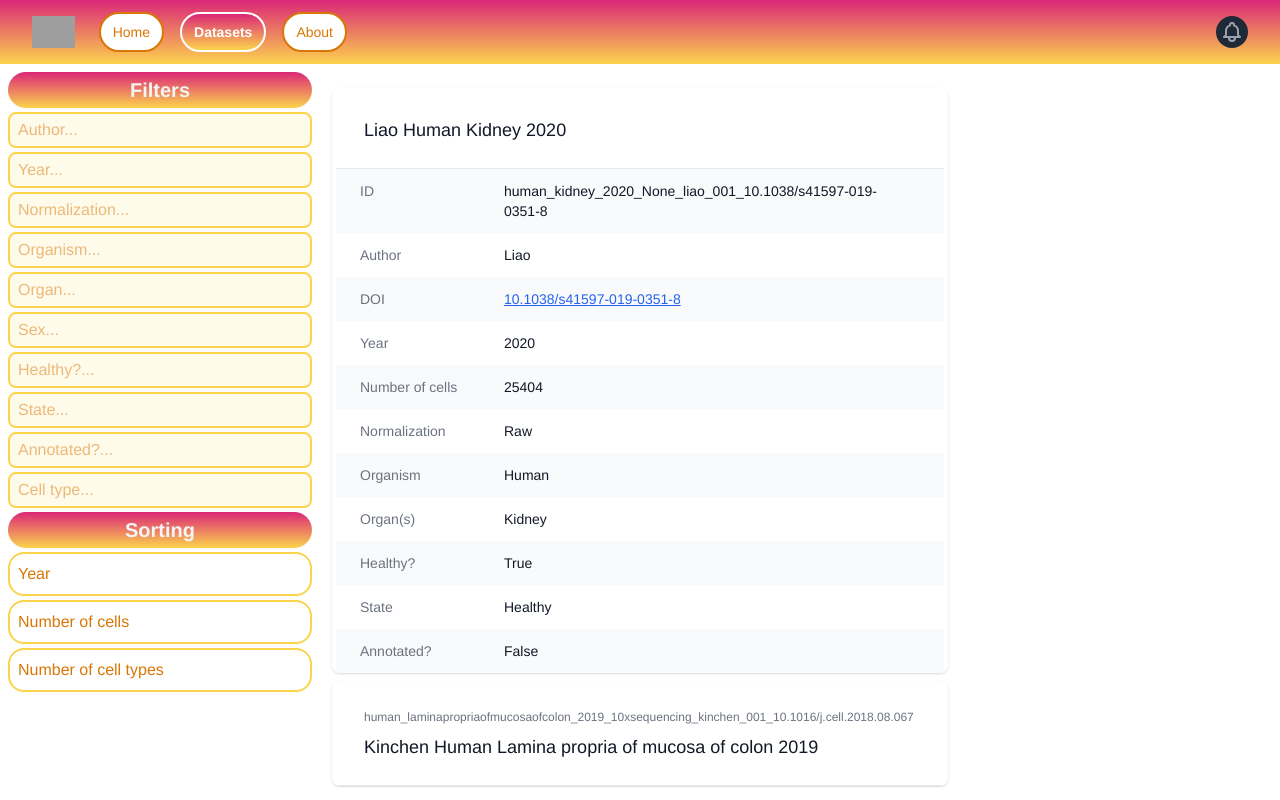
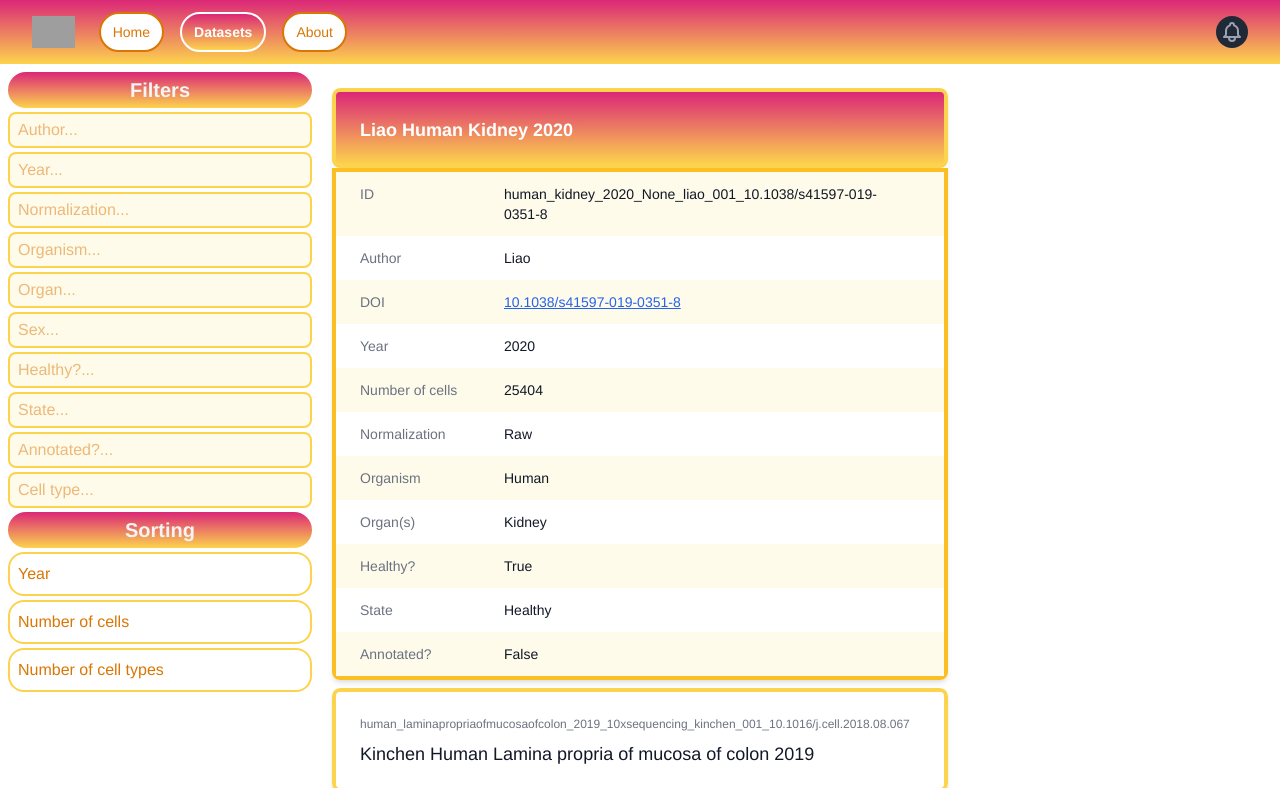
Before and after one commit to theislab/sfaira-portal, a Vue app: page /datasets in a window 1280 px wide. Both pictures are taken after a click on the element 640 px from the left and 140 px from the top of the page. Built offline with nearby package versions, Linux system fonts and the light colour scheme; grey boxes are pictures that could not be loaded; the HTML template or start-up script is replaced by a standard one.

Commit message:
More styling to datasets page

```diff
--- a/src/components/DatasetCard.vue
+++ b/src/components/DatasetCard.vue
@@ -1,9 +1,10 @@
 <template>
   <div
-    class="bg-white shadow overflow-hidden sm:rounded-lg w-full my-1 mx-1 px-1"
+    class="bg-white shadow-md overflow-hidden sm:rounded-lg w-full my-1 mx-1"
   >
     <div
-      class="px-4 py-5 sm:px-6 border-4 border-green-300 border-opacity-0 hover:border-opacity-100"
+      :class="[open ? 'bg-gradient-to-t from-yellow-300 to-pink-600 font-bold hover:bg-pink-600' : '']"
+      class="px-4 py-5 sm:px-6 rounded-lg border-4 border-yellow-300 hover:border-pink-600 hover:bg-pink-200"
       @click="toggleOpen"
     >
       <p
@@ -12,13 +13,13 @@
       >
         {{ data.id }}
       </p>
-      <p class="mt-1 max-w-2xl text-lg text-gray-900">
+      <p class="mt-1 max-w-2xl text-lg" :class="[open ? 'text-white' : 'text-gray-900']">
         {{ data.author }} {{ data.organism }} {{ data.organ[0] }}
         {{ data.year }}
       </p>
     </div>
-    <div class="border-t border-gray-200">
-      <dl :class="[open ? '' : 'hidden']">
+    <div>
+      <dl :class="[open ? 'border-4 border-yellow-400' : 'hidden']">
         <DatasetCardField name="ID" :value="data.id" />
         <DatasetCardField name="Author" :value="data.author" />
         <DatasetCardField
--- a/src/components/DatasetCardField.vue
+++ b/src/components/DatasetCardField.vue
@@ -1,7 +1,7 @@
 <template>
   <div
     v-if="value !== ''"
-    class="odd:bg-gray-50 px-4 py-3 sm:grid sm:grid-cols-4 sm:gap-4 sm:px-6"
+    class="odd:bg-yellow-50 px-4 py-3 sm:grid sm:grid-cols-4 sm:gap-4 sm:px-6"
   >
     <dt class="text-sm font-medium text-gray-500">{{ name }}</dt>
     <dd
--- a/src/components/DatasetsFilter.vue
+++ b/src/components/DatasetsFilter.vue
@@ -2,7 +2,7 @@
   <div class="relative w-full my-0 mx-auto">
     <input
       v-model.trim="inputValue"
-      class="w-full py-1 px-2 border-2 border-yellow-300 bg-yellow-50 leading-6 outline-none rounded-lg focus:bg-white focus:border-pink-600 placeholder-yellow-600 placeholder-opacity-50"
+      class="w-full py-1 px-2 border-2 border-yellow-300 bg-yellow-50 leading-6 outline-none rounded-lg focus:bg-white focus:border-pink-600 placeholder-yellow-600 focus:placeholder-pink-600 placeholder-opacity-50 hover:border-pink-600 hover:bg-pink-200"
       type="text"
       :placeholder="prompt"
       @click="openList()"
--- a/src/components/DatasetsSorter.vue
+++ b/src/components/DatasetsSorter.vue
@@ -4,7 +4,7 @@
       <div
         v-for="field in fields"
         :key="field"
-        class="w-full my-1 py-2 px-2 cursor-pointer border-2 border-yellow-300 text-yellow-600 rounded-2xl"
+        class="w-full my-1 py-2 px-2 cursor-pointer border-2 border-yellow-300 text-yellow-600 rounded-2xl hover:border-pink-600 hover:bg-pink-200"
         :class="[field.value === selectedField ? 'bg-gradient-to-t from-transparent to-pink-300 text-pink-600 font-bold border-pink-600' : '']"
         @click="select(field.value)"
       >
```
